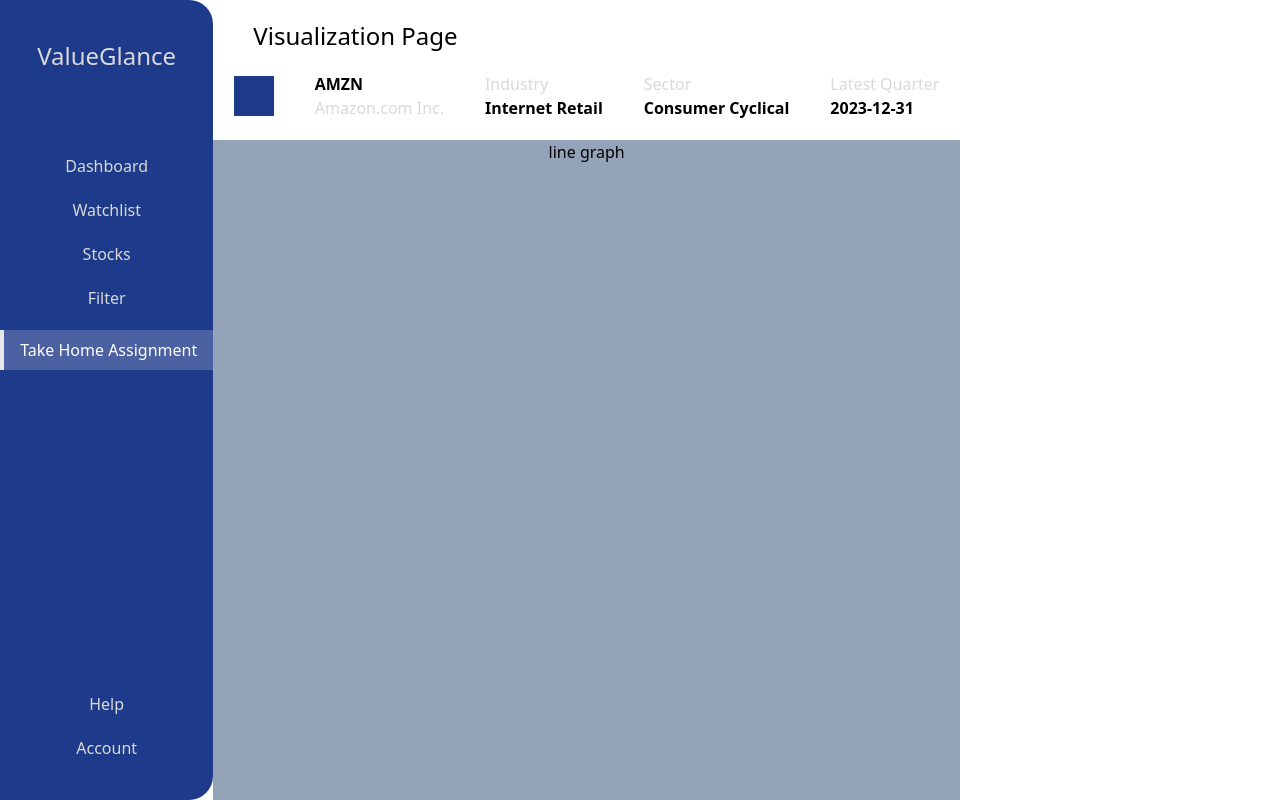
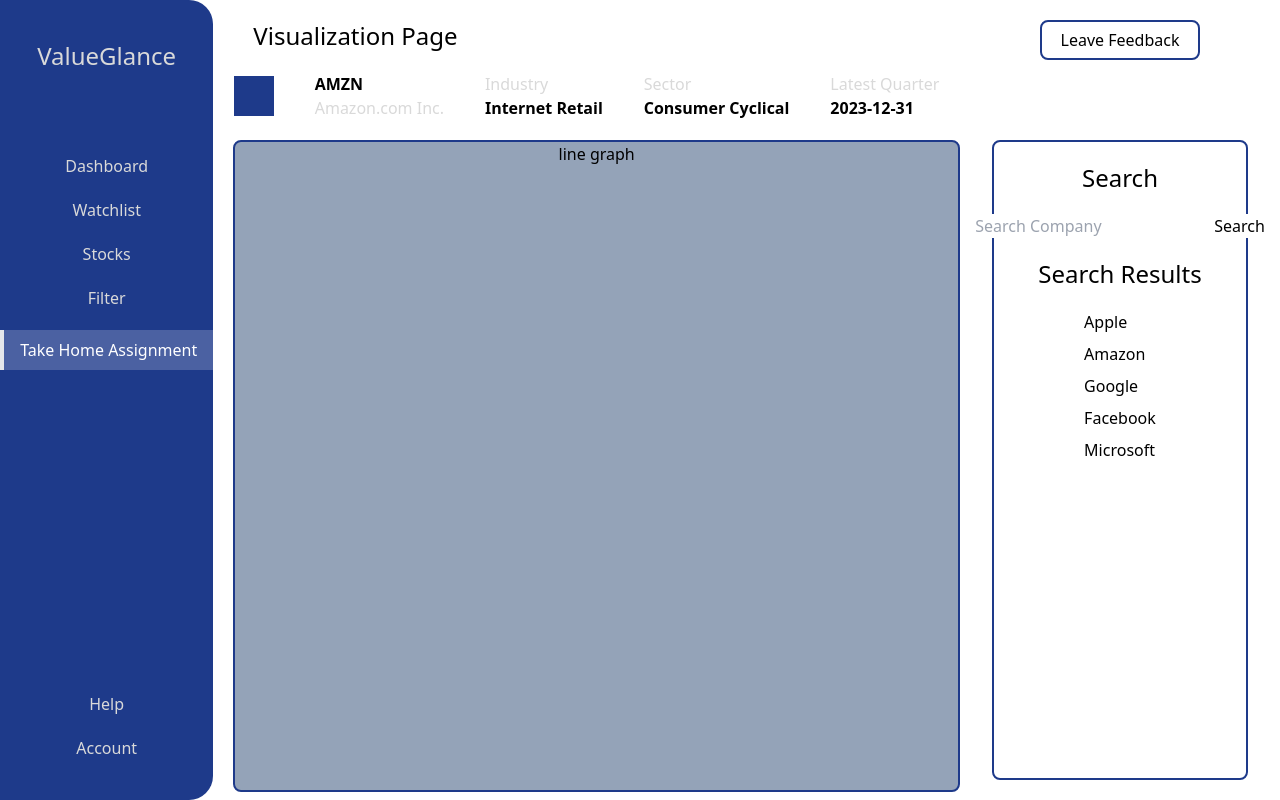
Before and after one commit to Scotty-Brown/data-visualization-FPP-THC, a React (Create React App) app: page / in a window 1280 px wide. Built offline with nearby package versions, Linux system fonts and the light colour scheme.

Commit message:
Develop Search Component template

```diff
--- a/src/App.js
+++ b/src/App.js
@@ -1,5 +1,6 @@
 import './App.css';
 import MainContent from './components/MainContent';
+import Search from './components/Search';
 import Sidebar from './components/Sidebar';
 
 function App() {
@@ -7,6 +8,7 @@ function App() {
     <div className="flex">
       <Sidebar />
       <MainContent />
+      <Search />
     </div>
   );
 }
--- a/src/components/MainContent.js
+++ b/src/components/MainContent.js
@@ -25,7 +25,7 @@ export default function MainContent() {
       </div>
 
       {/* line graph */}
-      <div className="bg-slate-400 h-full text-center"> line graph</div>
+      <div className="bg-slate-400 h-full text-center rounded-lg border-2 border-blue-900 ml-5 mb-2"> line graph</div>
     </div>
   );
 }
--- /dev/null
+++ b/src/components/Search.js
@@ -0,0 +1,28 @@
+export default function Search() {
+  return (
+    <div className="w-1/4 flex flex-col items-center">
+      <button className=" w-1/2 rounded-lg h-10 mt-5 border-2 border-blue-900 hover:bg-blue-400">
+        Leave Feedback
+      </button>
+      <div className="mt-20 w-4/5 h-4/5 border-2 border-blue-900 rounded-lg  pt-5">
+        <h2 className="text-2xl text-center">Search</h2>
+        <div className="flex items-start justify-center gap-2 mt-5 ">
+          <input type="text" placeholder="Search Company"></input>
+          <button className="w-20 bg-white rounded-lg hover:bg-blue-400">
+            Search
+          </button>
+        </div>
+        <div className="flex flex-col items-center">
+          <h2 className="text-2xl mt-5">Search Results</h2>
+          <ul className="flex flex-col gap-2 mt-5">
+            <li>Apple</li>
+            <li>Amazon</li>
+            <li>Google</li>
+            <li>Facebook</li>
+            <li>Microsoft</li>
+          </ul>
+        </div>
+      </div>
+    </div>
+  );
+}
```
